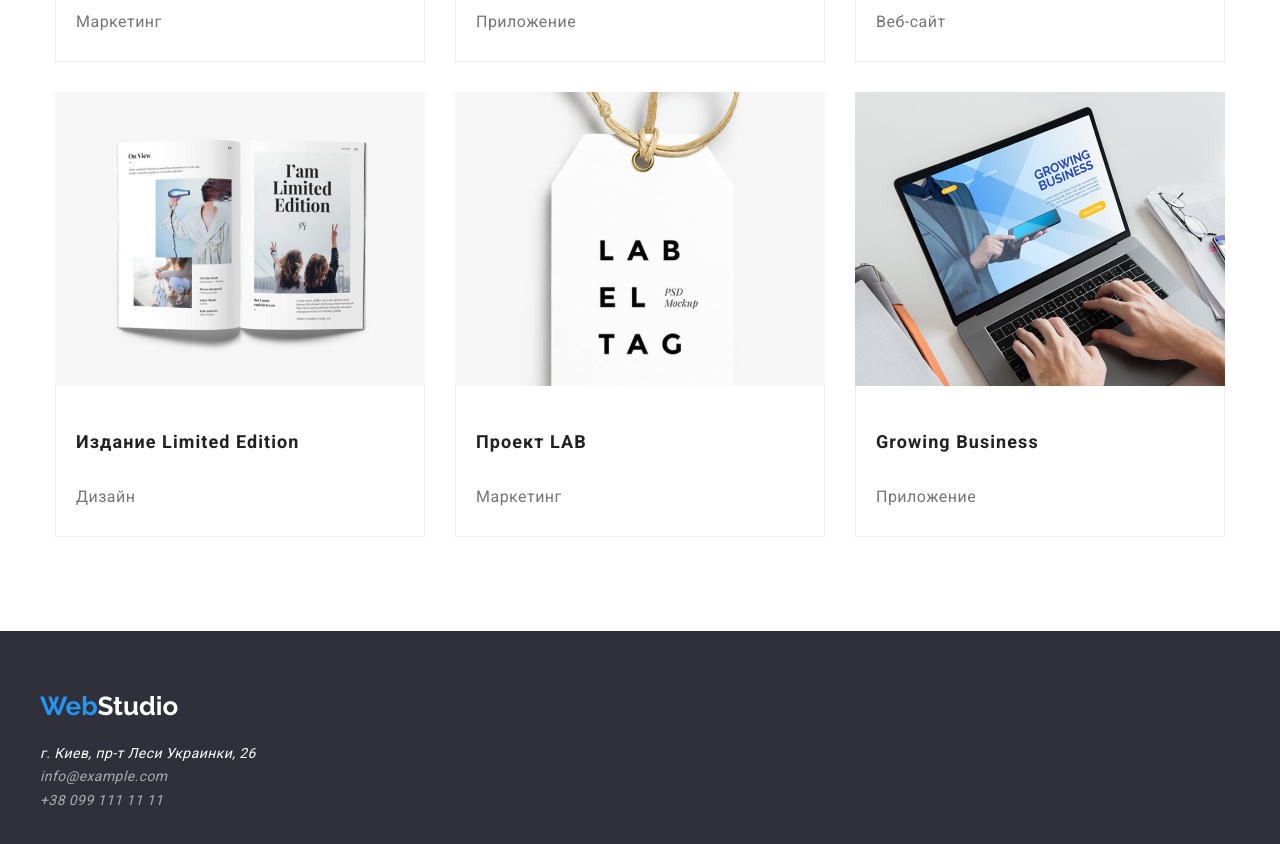
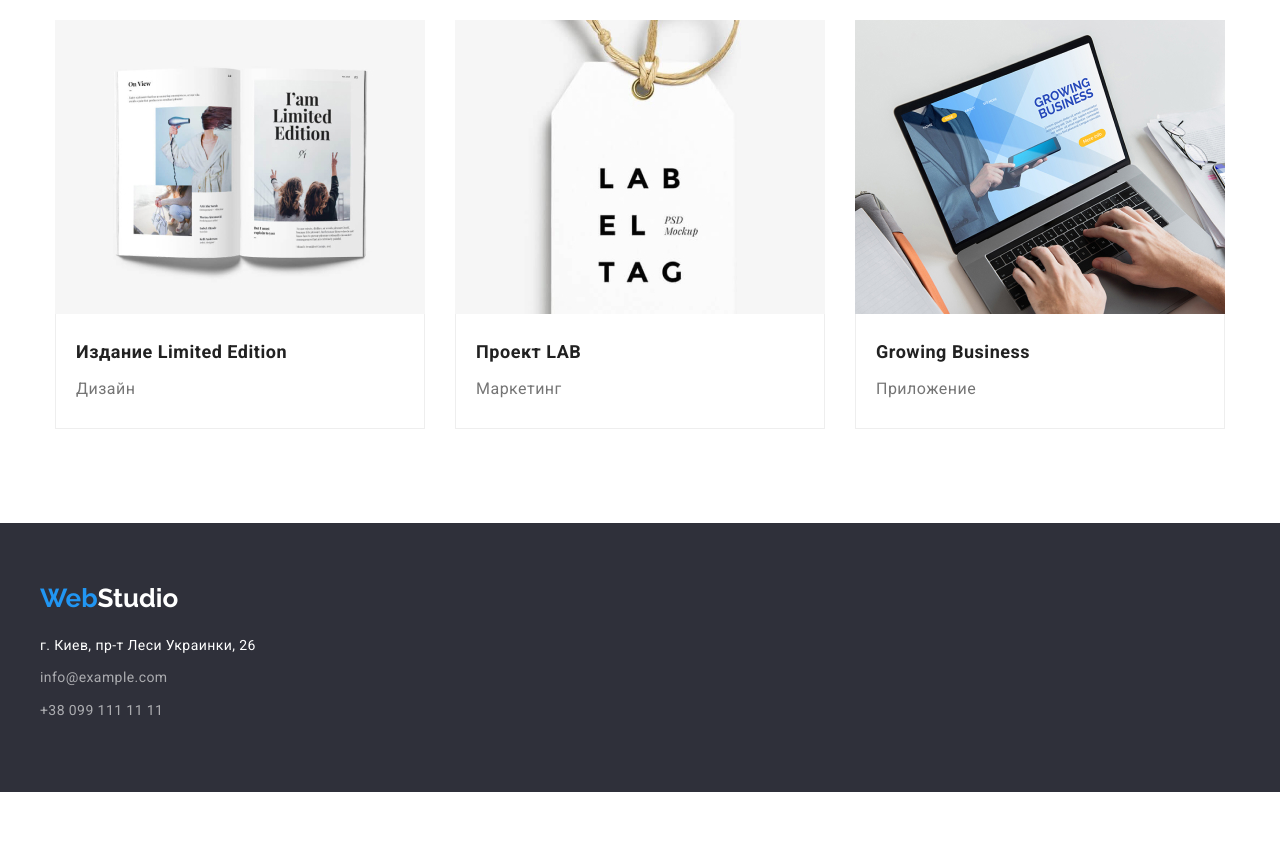
Before and after one commit to IvetaDuda/goit-markup-hw-03, a plain HTML site: page portfolio.html in a window 1280 px wide. Shown: the part 1124-1968 px from the top of the page. After the commit the page ends 1916 px from the top, so only its background shows below. Drawn offline with nearby package versions, Linux system fonts and the light colour scheme.

Commit message:
виправляє відступи

```diff
--- a/css/common.css
+++ b/css/common.css
@@ -73,22 +73,21 @@ a {
   line-height: 1.19;
   margin: 0;
 }
+.logo-header {
+  margin-right: 94px;
+}
 
 .logo-web {
   color: var(--accent-color);
 }
 .logo-studio {
   color: var(--secondary-text-color);
-  margin-right: 94px;
 }
 .site-nav {
   display: flex;
 }
 .site-item:not(:last-child) {
   margin-right: 50px;
-}
-.site-item {
-  display: flex;
 }
 .header-contact {
   display: flex;
@@ -135,19 +134,23 @@ a {
 }
 
 .address-list {
-  font-style: 400;
+  font-style: normal;
   font-size: 14px;
   line-height: 1.71;
   letter-spacing: 0.03em;
-  margin: 20px 0 9px 0;
+  margin: 20px 0 0 0;
 }
 .address-list:last-child {
   margin-bottom: 0;
 }
-.address-list p {
+.fotter-content {
+  margin: 0 0 9px 0;
   color: var(--primari-white-color);
-  margin: 0;
 }
 .address-list a {
   color: var(--address-color);
 }
+
+.fotter-nav:not(last-child) {
+  margin-bottom: 9px;
+}
--- a/css/main.css
+++ b/css/main.css
@@ -199,19 +199,21 @@
   font-weight: 700;
   font-size: 18px;
   line-height: 2;
-  letter-spacing: 0.06em;
+  letter-spacing: 0.03em;
   color: var(--primary-text-color);
+  margin: 0 0 4px 0;
+  padding: 0;
 }
 .subtitle-text {
   font-size: 16px;
   line-height: 1.87;
   letter-spacing: 0.03em;
   color: var(--title-text-color);
-  padding-top: 4px;
   margin: 0;
+  padding: 0;
 }
 .subtitle-content {
-  padding: 20px 0 24px 20px;
+  padding: 20px 20px 24px 20px;
   border-right: 1px solid #eeeeee;
   border-bottom: 1px solid #eeeeee;
   border-left: 1px solid #eeeeee;
--- a/portfolio.html
+++ b/portfolio.html
@@ -35,8 +35,8 @@
         </div>
     </header>
     <main>
-        <div class="container">
-            <section class="portfolio">
+        <section class="portfolio">
+            <div class="container">
                 <h1 class="visually-hidden">Портфолио навигация</h1>
                 <ul class="button-nav list">
                     <li class="btn-title"><button type="button" class="button-nav-title">Все</button></li>
@@ -111,18 +111,18 @@
                         </div>
                     </li>
                 </ul>
-            </section>
-        </div>
+            </div>
+        </section>
     </main>
     <!---------------------------- Подвал -------------------------->
     <footer class="fotter">
         <div class="fotter-box container">
            <a class="logo" href=""><span class="logo-web">Web</span><span class="fotter-studio">Studio</span> </a>
             <address class="address-list">
-                <p>г. Киев, пр-т Леси Украинки, 26 </p>
+                <p class="fotter-content">г. Киев, пр-т Леси Украинки, 26 </p>
                 <ul class="list">
-                    <li> <a href="mailto:info@example.com">info@example.com</a> </li>
-                    <li> <a href="tel:+380991111111">+38 099 111 11 11</a> </li>
+                    <li class="fotter-nav"> <a href="mailto:info@example.com">info@example.com</a> </li>
+                    <li class="fotter-nav"> <a href="tel:+380991111111">+38 099 111 11 11</a> </li>
                 </ul>
             </address>
         </div>
```
Also changed, not shown: index.html (+5 -5 lines).
